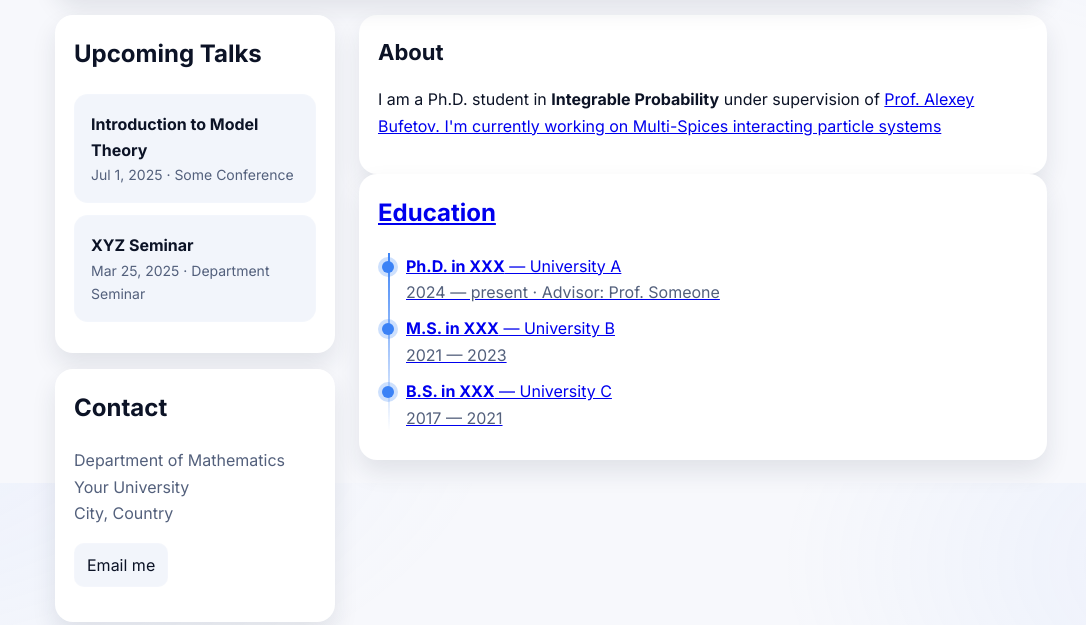
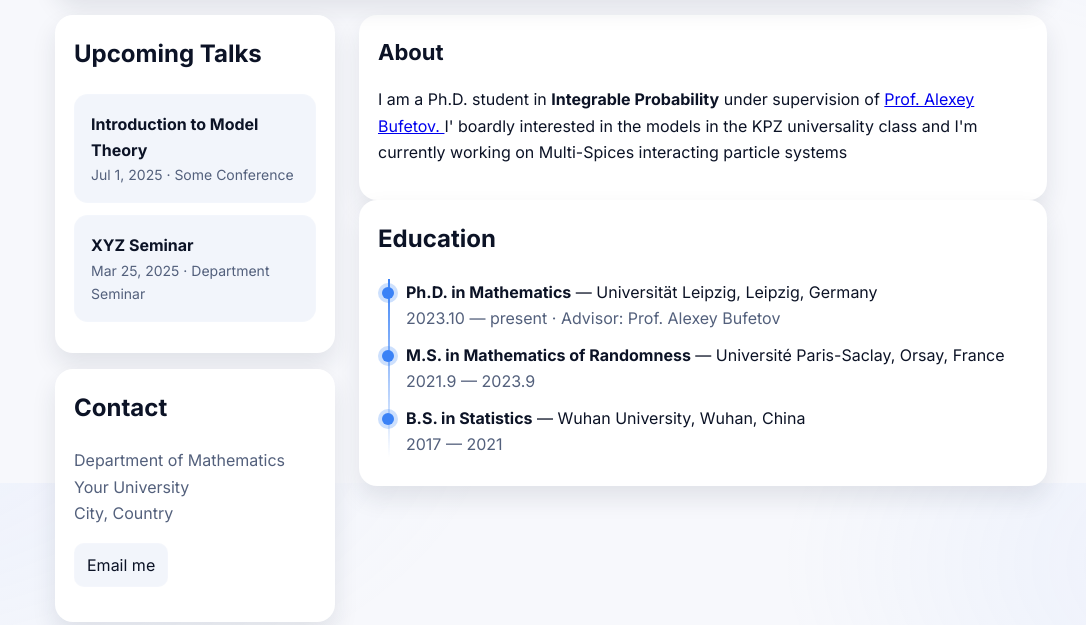
Before and after one commit to yuantian0304/yuantian0304.github.io, a plain HTML site: page index.html in a window 1280 px wide. Shown: the part 317-942 px from the top of the page, without its empty margins (89-1175 px from the left). Drawn offline with Linux system fonts and the light colour scheme.

Commit message:
Update index.html

```diff
--- a/index.html
+++ b/index.html
@@ -167,7 +167,8 @@
         <section class="section active" id="home" role="tabpanel">
           <div class="card"><div class="card-inner">
             <h2 style="margin-top:0">About</h2>
-            <p>I am a Ph.D. student in <strong>Integrable Probability</strong> under supervision of <a href="https://sites.google.com/site/alexeybufetov/home" target="_blank" rel="noreferrer"> Prof. Alexey Bufetov. I'm currently working on Multi-Spices interacting particle systems </p>
+            <p>I am a Ph.D. student in <strong>Integrable Probability</strong> under supervision of <a href="https://sites.google.com/site/alexeybufetov/home" target="_blank" rel="noreferrer"> Prof. Alexey Bufetov. </a>
+            I' boardly interested in the models in the KPZ universality class and I'm currently working on Multi-Spices interacting particle systems </p>
           </div></div>
 
         </section>
@@ -176,15 +177,15 @@
             <h2 style="margin-top:0">Education</h2>
             <div class="timeline">
               <div class="tl-item">
-                <div><strong>Ph.D. in XXX</strong> — University A</div>
-                <div class="muted">2024 — present · Advisor: Prof. Someone</div>
+                <div><strong>Ph.D. in Mathematics</strong> — Universität Leipzig, Leipzig, Germany</div>
+                <div class="muted">2023.10 — present · Advisor: Prof. Alexey Bufetov</div>
               </div>
               <div class="tl-item">
-                <div><strong>M.S. in XXX</strong> — University B</div>
-                <div class="muted">2021 — 2023</div>
+                <div><strong>M.S. in Mathematics of Randomness</strong> — Université Paris-Saclay, Orsay, France</div>
+                <div class="muted">2021.9 — 2023.9</div>
               </div>
               <div class="tl-item">
-                <div><strong>B.S. in XXX</strong> — University C</div>
+                <div><strong>B.S. in Statistics</strong> — Wuhan University, Wuhan, China</div>
                 <div class="muted">2017 — 2021</div>
               </div>
             </div>
```
